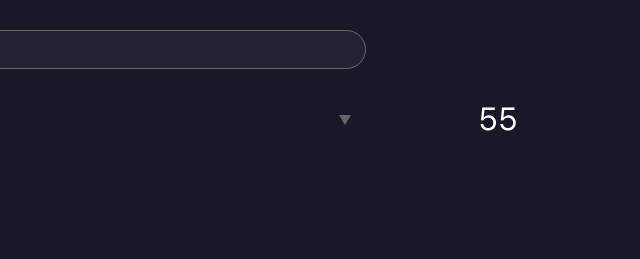
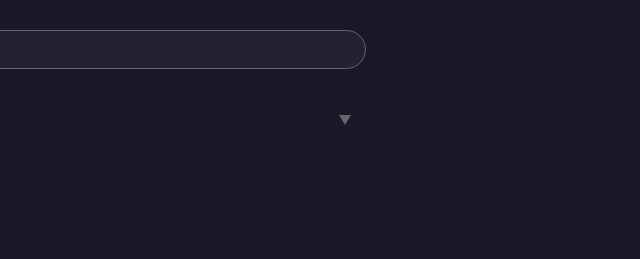
Before and after one commit to andrijslmkh/football_prediction_23_24, a plain HTML site: page index.html in a window 1280 px wide. Shown: the top 259 px of the page, 640-1280 px from the left. Drawn offline with Linux system fonts and the light colour scheme.

Commit message:
Update index.html

```diff
--- a/index.html
+++ b/index.html
@@ -35,7 +35,7 @@
 
 				</div>
 				<div class="header-points">
-					<span class="points">55</span>
+					<span class="points"></span>
 				</div>
 			</div>
 		</div>
```
